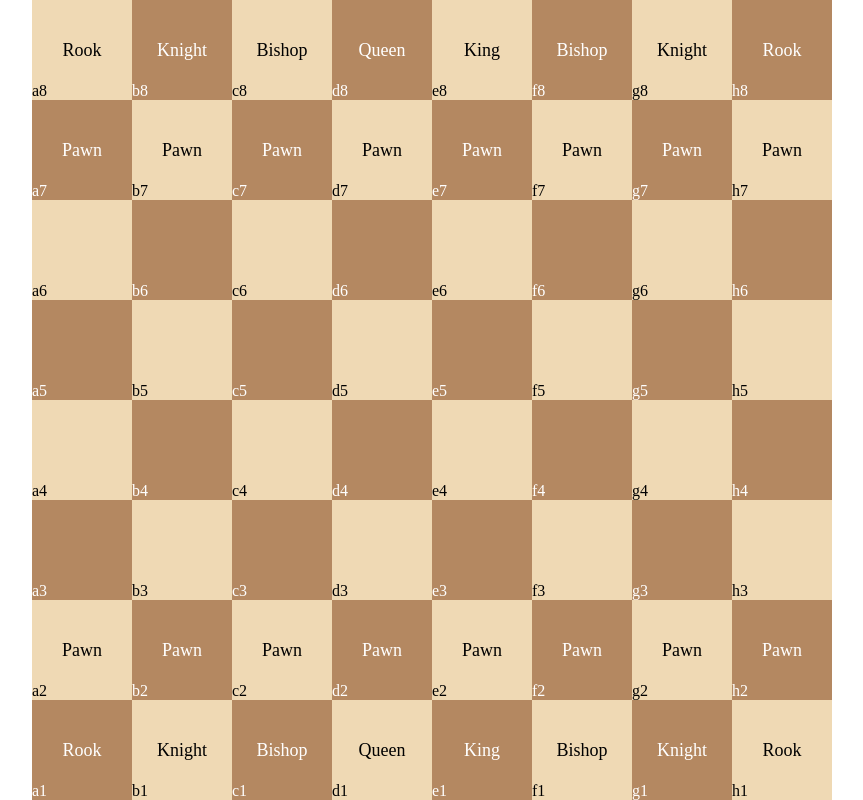
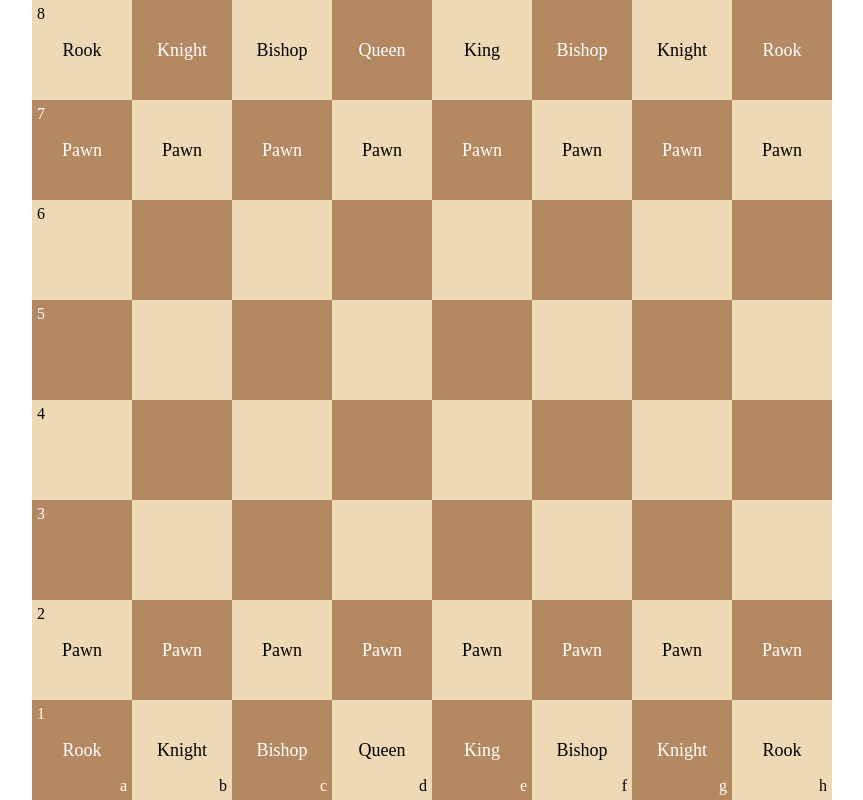
Before and after one commit to JooshTaylor/chess, a React (Create React App) app: page / in a window 1280 px wide. Shown: the whole page, without its empty margins (208-1071 px from the left). Built offline with nearby package versions, Linux system fonts and the light colour scheme.

Commit message:
Setup valid position calculator for bishops

```diff
--- a/src/components/board/Board.tsx
+++ b/src/components/board/Board.tsx
@@ -2,23 +2,55 @@ import React from 'react';
 import { Grid } from '../../interfaces/Grid';
 import { Square } from '../square/Square';
 import './board.css';
+import { Cell } from '../../interfaces/Cell';
+import { getCellPosition } from '../../utils/BoardHelper';
 
 interface BoardProps {
   board: Grid;
 }
 
 export function Board(props: BoardProps): JSX.Element {
+  const [ selectedSquare, setSelectedSquare ] = React.useState<Cell>(null);
+
+  const selectedSquareId = getCellPosition(selectedSquare);
+
+  function onSelectSquare(cell: Cell): void {
+    if (selectedSquare) {
+      const validPositions = selectedSquare.piece.getValidPositions?.(getCellPosition(selectedSquare), props.board);
+
+      if (!validPositions.has(getCellPosition(cell))) {
+        setSelectedSquare(null);
+        return;
+      }
+
+      console.log('is valid pos');
+
+      return;
+    }
+
+    if (!cell.piece)
+      return;
+
+    setSelectedSquare(cell);
+  }
+
   return (
     <div className='board'>
       <div>
         {props.board.map((row, rowIndex) => (
           <div key={rowIndex} className='board-row'>
-            {row.map((cell, i) => (
-              <Square
-                key={`${cell.x}:${cell.y}`}
-                cell={cell}
-              />
-            ))}
+            {row.map((cell, i) => {
+              const id = getCellPosition(cell);
+
+              return (
+                <Square
+                  key={id}
+                  onSelect={() => onSelectSquare(cell)}
+                  isSelected={id === selectedSquareId}
+                  cell={cell}
+                />
+              );
+            })}
           </div>
         ))}
       </div>
--- a/src/components/square/Square.tsx
+++ b/src/components/square/Square.tsx
@@ -16,14 +16,32 @@ const getColour = (cell: Cell) => {
 
 interface SquareProps {
   cell: Cell;
+  onSelect: () => void;
+  isSelected: boolean;
 }
 
 export function Square(props: SquareProps): JSX.Element {
+  function getClassName(): string {
+    let className = `square ${getColour(props.cell)}`;
+
+    if (props.isSelected)
+      className += ' selected-square';
+
+    return className;
+  }
+
   return (
-    <div className={`square ${getColour(props.cell)}`}>
-      <div className='label'>
-        {props.cell.x}{props.cell.y}
-      </div>
+    <div className={getClassName()} onClick={props.onSelect}>
+      {props.cell.x === 'a' && (
+        <div className='label numeric-label'>
+          {props.cell.y}
+        </div>
+      )}
+      {props.cell.y === '1' && (
+        <div className='label character-label'>
+          {props.cell.x}
+        </div>
+      )}
 
       {!!props.cell.piece && (
         <div className='piece'>
--- a/src/components/square/square.css
+++ b/src/components/square/square.css
@@ -2,12 +2,23 @@
   width: 100px;
   height: 100px;
   position: relative;
+  cursor: pointer;
 }
 
-.label {
+.selected-square {
+  background-color: rgb(105, 182, 105) !important;
+}
+
+.character-label {
   position: absolute;
-  bottom: 0;
-  left: 0;
+  bottom: 5px;
+  right: 5px;
+}
+
+.numeric-label {
+  position: absolute;
+  top: 5px;
+  left: 5px;
 }
 
 .piece {
@@ -16,8 +27,6 @@
   left: 50%;
   top: 50%;
   transform: translate(-50%, -50%);
-
-  cursor: grab;
 }
 
 .white {
--- a/src/constants/pieces/Bishop.ts
+++ b/src/constants/pieces/Bishop.ts
@@ -1,5 +1,61 @@
+import { Position } from '../../interfaces/Position';
 import { IBishop } from '../../interfaces/pieces/IBishop';
+import { convertCharToNumber, convertNumberToChar, splitPosition } from '../../utils/BoardHelper';
 
 export const Bishop: IBishop = {
-  name: 'Bishop'
+  name: 'Bishop',
+  getValidPositions: (position, board) => {
+    const validPositions = new Set<Position>([]);
+
+    const [ x, y ] = splitPosition(position);
+
+    const xNumeric = convertCharToNumber(x);
+    const yNumeric = Number(y);
+
+    // Top left
+    let currentX = xNumeric - 1;
+    let currentY = yNumeric + 1;
+
+    while (currentX > 0 && currentY < 9) {
+      validPositions.add(`${convertNumberToChar(currentX)}:${currentY}`);
+
+      currentX--;
+      currentY++;
+    }
+
+    // Top right
+    currentX = xNumeric + 1
+    currentY = yNumeric + 1
+
+    while (currentX < 9 && currentY < 9) {
+      validPositions.add(`${convertNumberToChar(currentX)}:${currentY}`);
+
+      currentX++;
+      currentY++;
+    }
+
+    // Bottom right
+    currentX = xNumeric + 1;
+    currentY = yNumeric - 1;
+
+    while (currentX < 9 && currentY > 0) {
+      validPositions.add(`${convertNumberToChar(currentX)}:${currentY}`);
+
+      currentX++;
+      currentY--;
+    }
+
+    // Bottom left
+    currentX = xNumeric - 1;
+    currentY = yNumeric - 1;
+
+    while (currentX > 0 && currentY > 0) {
+      validPositions.add(`${convertNumberToChar(currentX)}:${currentY}`);
+
+      currentX--;
+      currentY--;
+    }
+
+    return validPositions;
+  }
 };
--- /dev/null
+++ b/src/interfaces/Position.ts
@@ -0,0 +1 @@
+export type Position = `${string}:${string}`;
--- /dev/null
+++ b/src/interfaces/XAxisPositions.ts
@@ -0,0 +1 @@
+export type XAxisPositions = 'a' | 'b' | 'c' | 'd' | 'e' | 'f' | 'g' | 'h';
--- /dev/null
+++ b/src/interfaces/YAxisPositions.ts
@@ -0,0 +1 @@
+export type YAxisPositions = '1' | '2' | '3' | '4' | '5' | '6' | '7' | '8';
--- a/src/interfaces/pieces/Piece.ts
+++ b/src/interfaces/pieces/Piece.ts
@@ -1,3 +1,7 @@
+import { Grid } from "../Grid";
+import { Position } from "../Position";
+
 export type Piece = {
   name: string;
+  getValidPositions: (currentPosition: Position, board: Grid) => Set<Position>;
 };
--- a/src/utils/BoardHelper.ts
+++ b/src/utils/BoardHelper.ts
@@ -1,6 +1,10 @@
 import { InitialBoard } from '../constants/InitialBoard';
 import { InitialPieces } from '../constants/InitialPieces';
+import { Cell } from '../interfaces/Cell';
 import { Grid } from '../interfaces/Grid';
+import { Position } from '../interfaces/Position';
+import { XAxisPositions } from '../interfaces/XAxisPositions';
+import { YAxisPositions } from '../interfaces/YAxisPositions';
 
 export function loadInitialPieces(board: Grid = InitialBoard): Grid {
   return board.map(row => row.map(square => {
@@ -17,3 +21,22 @@ export function loadInitialPieces(board: Grid = InitialBoard): Grid {
     };
   }))
 }
+
+export function getCellPosition(cell: Cell): Position {
+  if (!cell)
+    return null;
+
+  return `${cell.x}:${cell.y}`;
+}
+
+export function splitPosition(pos: Position): [ XAxisPositions, YAxisPositions ] {
+  return pos.split(':') as [ XAxisPositions, YAxisPositions ];
+}
+
+export function convertCharToNumber(char: string): number {
+  return char.charCodeAt(0) - 96
+}
+
+export function convertNumberToChar(num: number): string {
+  return String.fromCharCode(num + 96);
+}
--- /dev/null
+++ b/src/utils/MovementHelper.ts
@@ -0,0 +1,3 @@
+export const ValidPositionLookups = {
+
+};
--- a/tsconfig.json
+++ b/tsconfig.json
@@ -11,6 +11,7 @@
     "esModuleInterop": true,
     "allowSyntheticDefaultImports": true,
     "strict": true,
+    "strictNullChecks": false,
     "forceConsistentCasingInFileNames": true,
     "noFallthroughCasesInSwitch": true,
     "module": "esnext",
```
Also changed, not shown: src/interfaces/Cell.ts (+5 -2 lines).
